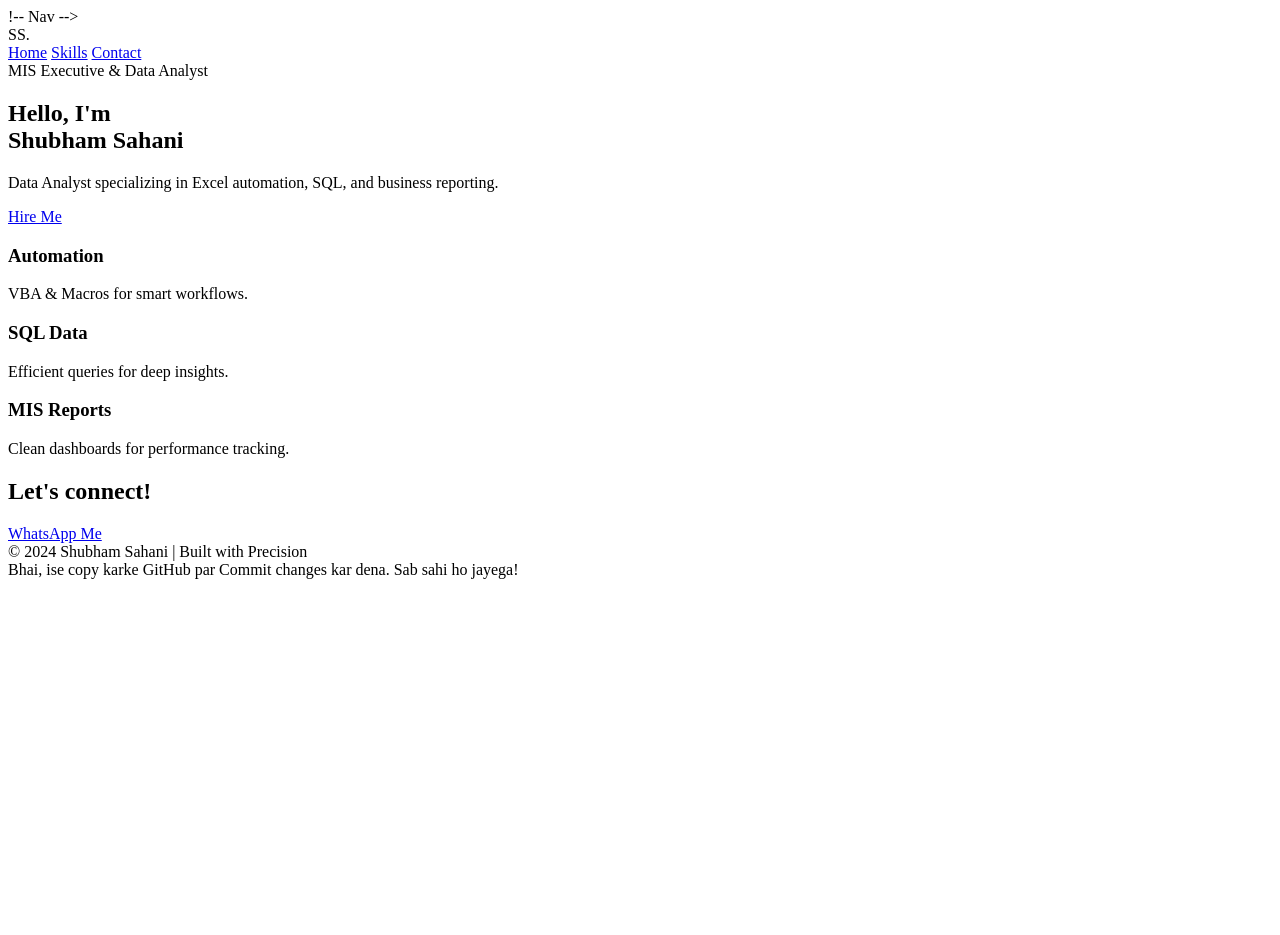
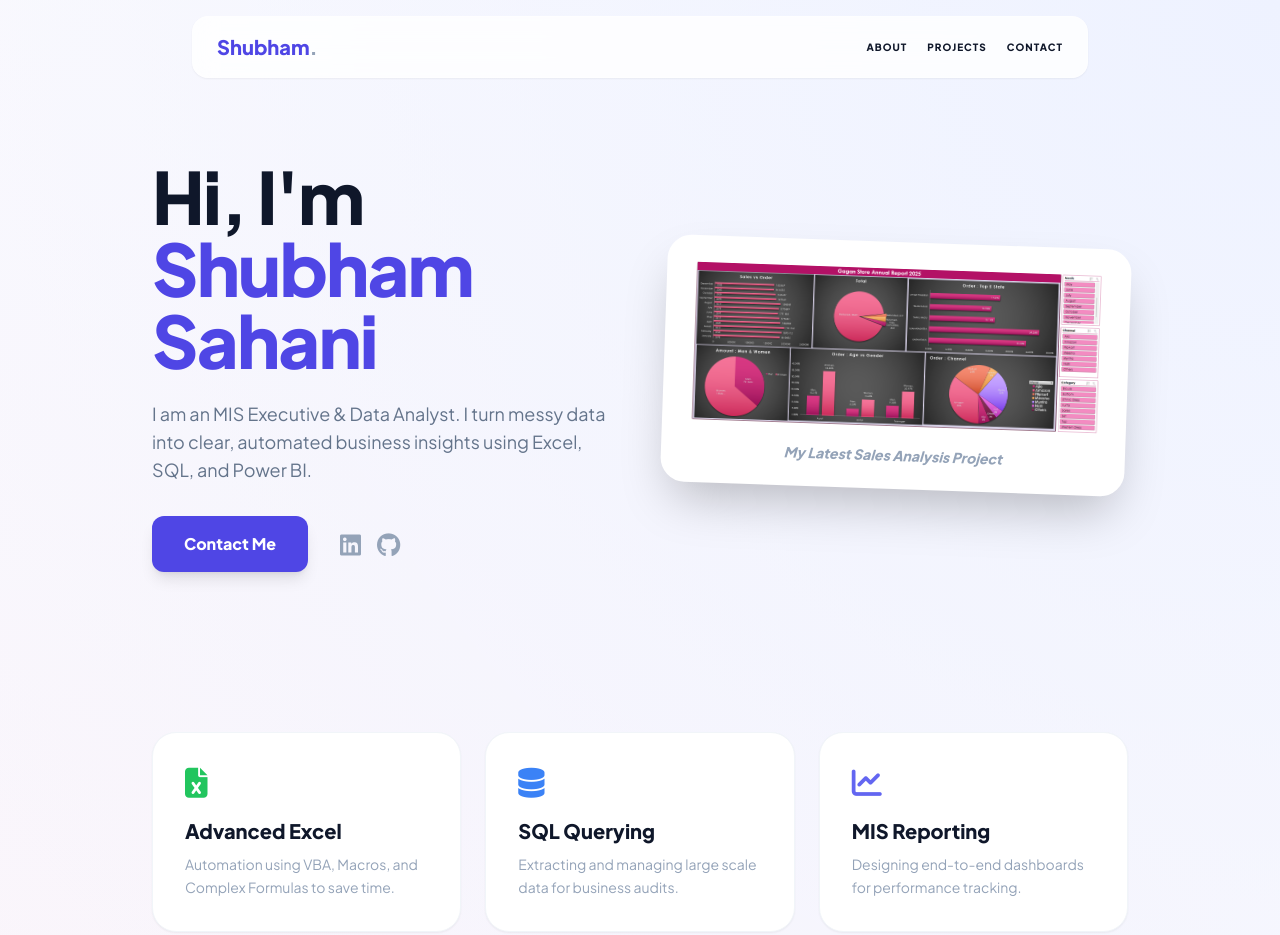
Before and after one commit to shubhamsahani0/Gagan-Store-Sales-Analysis, a plain HTML site: page Index.html in a window 1280 px wide. Shown: the top 935 px of the page. Before the commit the page ends 800 px from the top, so only its background shows below. Drawn offline with nearby package versions, Linux system fonts and the light colour scheme.

Commit message:
Refactor Index.html for improved layout and styling
Updated the HTML structure and styling for the portfolio page, including navigation, hero section, skills, and contact information.

```diff
--- a/Index.html
+++ b/Index.html
@@ -1,74 +1,94 @@
-!-- Nav -->
-<nav class="fixed top-6 left-1/2 -translate-x-1/2 w-[90%] max-w-5xl z-50">
-    <div class="glass-nav rounded-3xl px-8 py-4 flex justify-between items-center shadow-sm">
-        <div class="text-xl font-black text-indigo-600 italic">SS.</div>
-        <div class="flex gap-6 text-[10px] font-bold uppercase tracking-widest text-slate-500">
-            <a href="#about">Home</a>
-            <a href="#skills">Skills</a>
-            <a href="#contact">Contact</a>
-        </div>
+<!DOCTYPE html>
+<html lang="en">
+<head>
+    <meta charset="UTF-8">
+    <meta name="viewport" content="width=device-width, initial-scale=1.0">
+    <title>Shubham Sahani | Data Analyst Portfolio</title>
+    <script src="https://cdn.tailwindcss.com"></script>
+    <link rel="stylesheet" href="https://cdnjs.cloudflare.com/ajax/libs/font-awesome/6.4.0/css/all.min.css">
+    <style>
+        @import url('https://fonts.googleapis.com/css2?family=Plus+Jakarta+Sans:wght@300;400;600;800&display=swap');
+        body { font-family: 'Plus Jakarta Sans', sans-serif; background-color: #f8fafc; scroll-behavior: smooth; }
+        .glass { background: rgba(255, 255, 255, 0.8); backdrop-filter: blur(12px); border: 1px solid rgba(255,255,255,0.3); }
+        .hero-gradient { background: radial-gradient(circle at top right, #eef2ff, transparent), radial-gradient(circle at bottom left, #fdf2f8, transparent); }
+    </style>
+</head>
+<body class="hero-gradient text-slate-900">
+
+    <!-- Navigation -->
+    <nav class="fixed top-4 left-1/2 -translate-x-1/2 w-[95%] max-w-4xl z-50 glass rounded-2xl px-6 py-4 flex justify-between items-center shadow-sm">
+        <div class="text-xl font-bold text-indigo-600">Shubham<span class="text-slate-400">.</span></div>
+        <div class="flex gap-5 text-[10px] font-bold uppercase tracking-widest">
+            <a href="#about" class="hover:text-indigo-600">About</a>
+            <a href="#projects" class="hover:text-indigo-600">Projects</a>
+            <a href="#contact" class="hover:text-indigo-600">Contact</a>
         </div>
     </nav>
 
-<!-- Hero -->
-<section id="about" class="pt-48 pb-20 px-6 max-w-6xl mx-auto flex flex-col md:flex-row items-center gap-12 text-center md:text-left">
+    <!-- Hero Section -->
+    <section id="about" class="pt-40 pb-20 px-6 max-w-5xl mx-auto text-center md:text-left flex flex-col md:flex-row items-center gap-12">
         <div class="flex-1">
-        <div class="inline-flex items-center gap-2 bg-indigo-50 text-indigo-600 px-4 py-1.5 rounded-full text-[10px] font-bold uppercase mb-8">
-            MIS Executive & Data Analyst
-        </div>
-        <h1 class="text-5xl md:text-8xl font-black text-slate-900 leading-[0.9] mb-8 tracking-tighter">
-            Hello<span class="text-indigo-600">,</span> I'm <br> Shubham Sahani
+            <h1 class="text-5xl md:text-7xl font-extrabold tracking-tight mb-6 leading-tight">
+                Hi, I'm <span class="text-indigo-600">Shubham Sahani</span>
             </h1>
-        <p class="text-lg text-slate-500 mb-10">
-            Data Analyst specializing in Excel automation, SQL, and business reporting.
+            <p class="text-lg text-slate-500 mb-8 max-w-lg">
+                I am an MIS Executive & Data Analyst. I turn messy data into clear, automated business insights using Excel, SQL, and Power BI.
             </p>
             <div class="flex flex-wrap justify-center md:justify-start gap-4">
-            <a href="[https://wa.me/917275175260](https://wa.me/917275175260)" target="_blank" class="bg-black text-white px-10 py-4 rounded-2xl font-bold hover:bg-indigo-600 transition">Hire Me</a>
+                <a href="https://wa.me/917275175260" target="_blank" class="bg-indigo-600 text-white px-8 py-4 rounded-xl font-bold shadow-lg hover:bg-indigo-700 transition">Contact Me</a>
+                <div class="flex items-center gap-4 px-4">
+                    <a href="https://www.linkedin.com/in/shubham-sahani-b1088925a" class="text-2xl text-slate-400 hover:text-indigo-600"><i class="fab fa-linkedin"></i></a>
+                    <a href="https://lnkd.in/gcaniVvn" class="text-2xl text-slate-400 hover:text-slate-900"><i class="fab fa-github"></i></a>
                 </div>
             </div>
-    <div class="flex-1 flex justify-center">
-        <div class="w-64 h-64 md:w-80 md:h-80 bg-white rounded-[3.5rem] shadow-2xl flex items-center justify-center rotate-3 border-[15px] border-white">
-            <i class="fas fa-chart-line text-8xl text-indigo-100"></i>
+        </div>
+        <div class="flex-1">
+            <!-- Project Preview Box -->
+            <div class="bg-white p-4 rounded-3xl shadow-2xl rotate-2 border-8 border-white">
+                <img src="Dashboard.png" alt="Sales Dashboard" class="rounded-xl w-full" onerror="this.src='https://images.unsplash.com/photo-1551288049-bbbda546697a?auto=format&fit=crop&q=80&w=800'">
+                <p class="mt-4 text-center font-bold text-slate-400 text-sm italic">My Latest Sales Analysis Project</p>
             </div>
         </div>
     </section>
 
     <!-- Skills -->
-<section id="skills" class="py-24 px-6 max-w-6xl mx-auto text-center">
-    <div class="grid md:grid-cols-3 gap-8">
-        <div class="bg-white p-10 rounded-[3rem] border border-slate-50 card-hover shadow-sm">
-            <i class="fas fa-file-excel text-green-500 text-3xl mb-6"></i>
-            <h3 class="text-xl font-bold mb-4">Automation</h3>
-            <p class="text-slate-400 text-sm">VBA & Macros for smart workflows.</p>
+    <section id="skills" class="py-20 px-6 max-w-5xl mx-auto">
+        <div class="grid md:grid-cols-3 gap-6">
+            <div class="bg-white p-8 rounded-3xl shadow-sm border border-slate-100 hover:shadow-md transition">
+                <i class="fas fa-file-excel text-green-500 text-3xl mb-4"></i>
+                <h3 class="font-bold text-xl mb-2">Advanced Excel</h3>
+                <p class="text-slate-400 text-sm leading-relaxed">Automation using VBA, Macros, and Complex Formulas to save time.</p>
             </div>
-        <div class="bg-white p-10 rounded-[3rem] border border-slate-50 card-hover shadow-sm">
-            <i class="fas fa-database text-blue-500 text-3xl mb-6"></i>
-            <h3 class="text-xl font-bold mb-4">SQL Data</h3>
-            <p class="text-slate-400 text-sm">Efficient queries for deep insights.</p>
+            <div class="bg-white p-8 rounded-3xl shadow-sm border border-slate-100 hover:shadow-md transition">
+                <i class="fas fa-database text-blue-500 text-3xl mb-4"></i>
+                <h3 class="font-bold text-xl mb-2">SQL Querying</h3>
+                <p class="text-slate-400 text-sm leading-relaxed">Extracting and managing large scale data for business audits.</p>
             </div>
-        <div class="bg-white p-10 rounded-[3rem] border border-slate-50 card-hover shadow-sm">
-            <i class="fas fa-chart-pie text-indigo-500 text-3xl mb-6"></i>
-            <h3 class="text-xl font-bold mb-4">MIS Reports</h3>
-            <p class="text-slate-400 text-sm">Clean dashboards for performance tracking.</p>
+            <div class="bg-white p-8 rounded-3xl shadow-sm border border-slate-100 hover:shadow-md transition">
+                <i class="fas fa-chart-line text-indigo-500 text-3xl mb-4"></i>
+                <h3 class="font-bold text-xl mb-2">MIS Reporting</h3>
+                <p class="text-slate-400 text-sm leading-relaxed">Designing end-to-end dashboards for performance tracking.</p>
             </div>
         </div>
     </section>
 
     <!-- Contact -->
     <section id="contact" class="py-20 px-6">
-    <div class="max-w-4xl mx-auto bg-slate-900 rounded-[4rem] p-16 text-center text-white relative overflow-hidden shadow-2xl">
-        <h2 class="text-4xl md:text-5xl font-black mb-8">Let's connect!</h2>
-        <div class="flex justify-center gap-10 mb-16">
-            <a href="[https://www.linkedin.com/in/shubham-sahani-b1088925a](https://www.linkedin.com/in/shubham-sahani-b1088925a)" target="_blank" class="text-3xl hover:text-indigo-400"><i class="fab fa-linkedin"></i></a>
-            <a href="[https://www.instagram.com/mrshubham7627](https://www.instagram.com/mrshubham7627)" target="_blank" class="text-3xl hover:text-pink-500"><i class="fab fa-instagram"></i></a>
-            <a href="[https://www.snapchat.com/add/shubhamsahani.0](https://www.snapchat.com/add/shubhamsahani.0)" target="_blank" class="text-3xl hover:text-yellow-400"><i class="fab fa-snapchat"></i></a>
-            <a href="mailto:mrsahani648@gmail.com" class="text-3xl hover:text-red-400"><i class="fas fa-envelope"></i></a>
+        <div class="max-w-3xl mx-auto bg-slate-900 text-white p-12 rounded-[3rem] text-center shadow-2xl relative overflow-hidden">
+            <h2 class="text-4xl font-bold mb-6">Let's Work Together</h2>
+            <p class="text-slate-400 mb-10">Available for Data Analytics & MIS Executive opportunities.</p>
+            <div class="flex justify-center gap-8 mb-10">
+                <a href="https://www.instagram.com/mrshubham7627" class="text-2xl hover:text-pink-500"><i class="fab fa-instagram"></i></a>
+                <a href="https://www.snapchat.com/add/shubhamsahani.0" class="text-2xl hover:text-yellow-400"><i class="fab fa-snapchat"></i></a>
+                <a href="mailto:mrsahani648@gmail.com" class="text-2xl hover:text-red-400"><i class="fas fa-envelope"></i></a>
             </div>
-        <a href="[https://wa.me/917275175260](https://wa.me/917275175260)" target="_blank" class="bg-white text-black px-12 py-4 rounded-2xl font-bold text-xs uppercase hover:bg-indigo-500 hover:text-white transition inline-block">WhatsApp Me</a>
+            <a href="https://wa.me/917275175260" target="_blank" class="bg-white text-black px-10 py-4 rounded-xl font-bold hover:bg-indigo-600 hover:text-white transition inline-block">WhatsApp Me</a>
         </div>
     </section>
 
-<footer class="py-12 text-center text-slate-300 text-[10px] font-bold tracking-[0.4em] uppercase">
-    © 2024 Shubham Sahani | Built with Precision
+    <footer class="py-10 text-center text-slate-400 text-[10px] uppercase tracking-widest">
+        © 2024 Shubham Sahani | Built with ❤️
     </footer>
-Bhai, ise copy karke GitHub par Commit changes kar dena. Sab sahi ho jayega!
+
+</body>
+</html>
```
Lines whose indentation alone changed are shown as unchanged.
